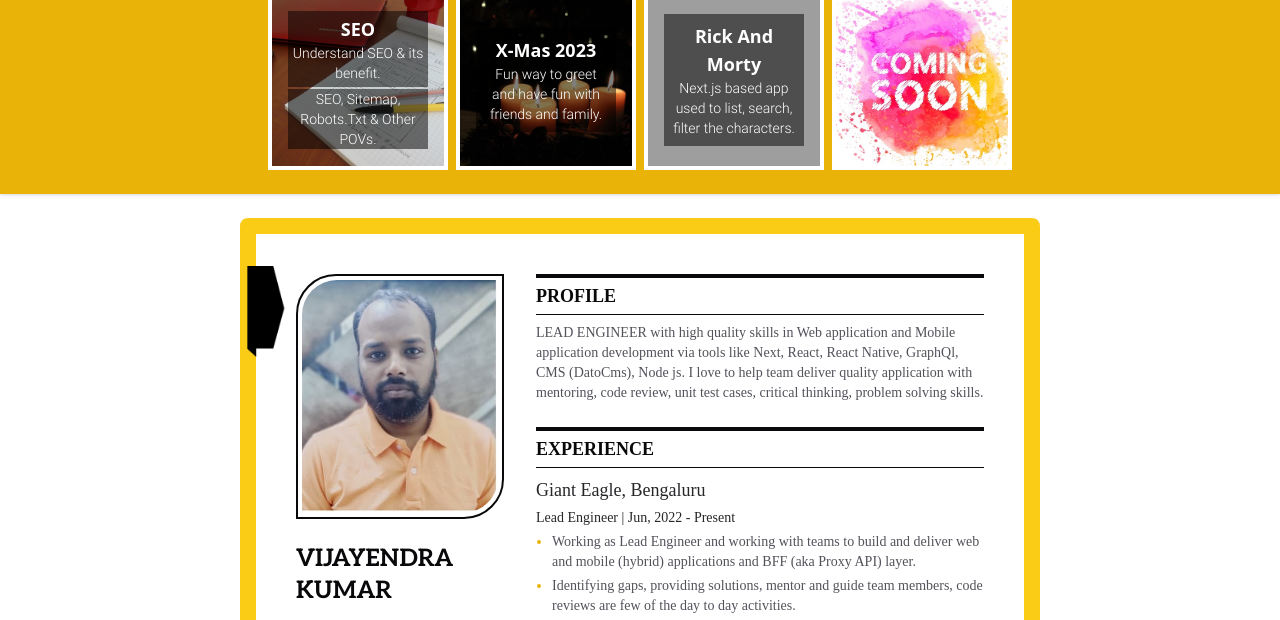
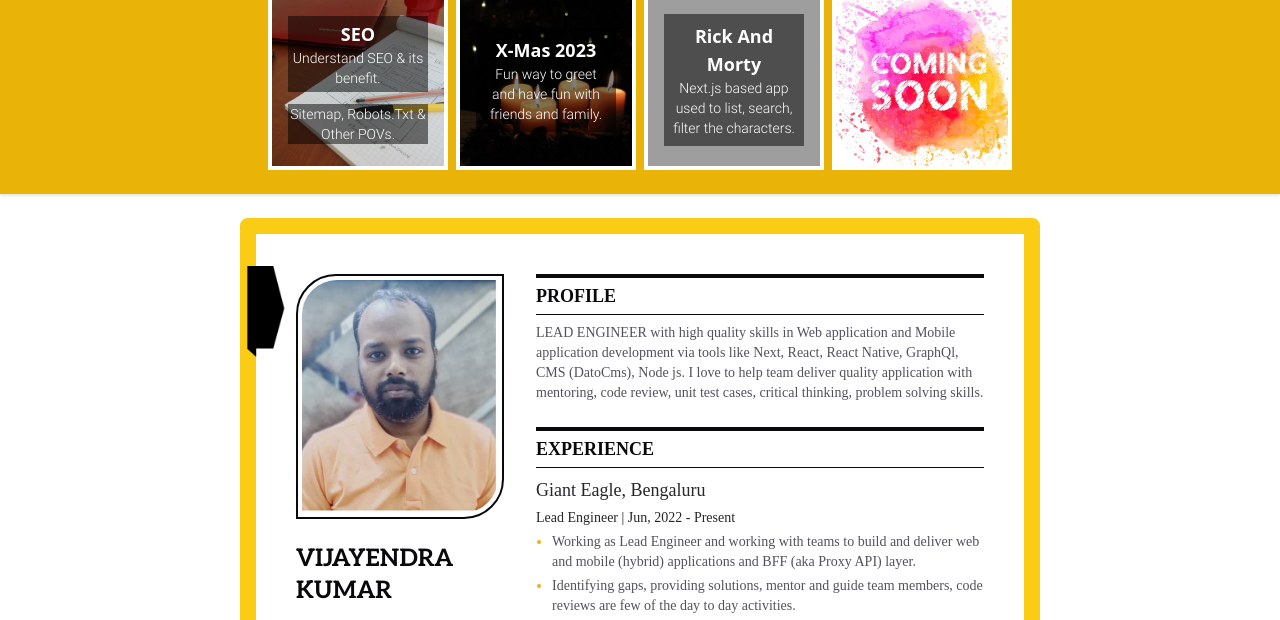
Before and after one commit to vk2k19/vk2k19.github.io, a plain HTML site: page index.html in a window 1280 px wide. Shown: the part 175-795 px from the top of the page. Drawn offline with Linux system fonts and the light colour scheme; grey boxes are pictures that could not be loaded; a web font is replaced by a local one.

Commit message:
Update index.html

```diff
--- a/index.html
+++ b/index.html
@@ -26,7 +26,7 @@
                         class="absolute object-cover w-full h-full -z-10" style="color:transparent"
                         src="./assets/c.jpg"><a href="/readme/seo"
                         class="text-lg bg-black/50 p-1">SEO<p class="text-sm normal-case __className_2c4f56">Understand SEO & its benefit.</p></a><p
-                        class="text-sm bg-black/50 __className_2c4f56"><a href="/readme">SEO, Sitemap, Robots.txt & other POVs.</a></p></li>
+                        class="text-sm bg-black/50 __className_2c4f56"><a href="/readme">Sitemap, Robots.txt & other POVs.</a></p></li>
 
                 <li
                     class="flex snap-start border border-4 border-white p-4 w-[180px] h-[180px] items-center justify-center text-center relative flex-wrap">
```
